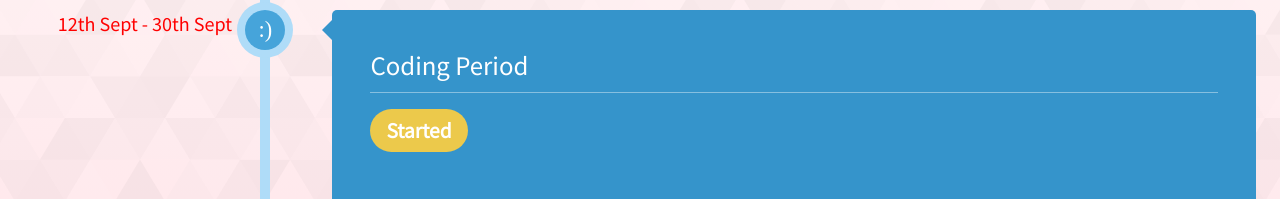
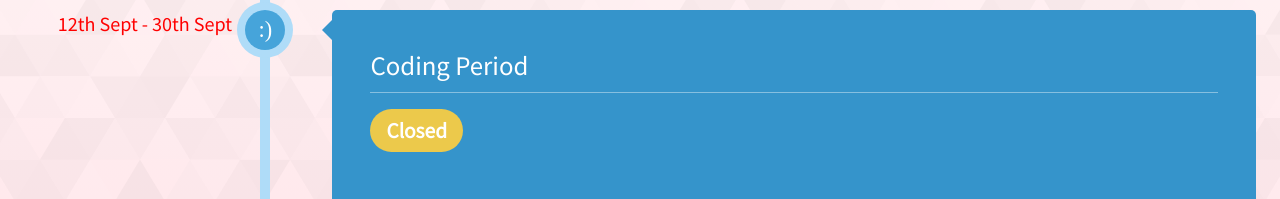
Before and after one commit to shawavisek35/synthack, a React (Create React App) app: page / in a window 1280 px wide. Shown: the part 1307-1506 px from the top of the page. Built offline with nearby package versions, Linux system fonts and the light colour scheme.

Commit message:
Coding period updated

```diff
--- a/src/shared/timeline.js
+++ b/src/shared/timeline.js
@@ -18,7 +18,7 @@ export const Timelines = [
     time: "7th Sept - 10th Sept",
   },
   {
-    status: "Started",
+    status: "Closed",
     name: "Coding Period",
     link: "",
     time: "12th Sept - 30th Sept",
```
